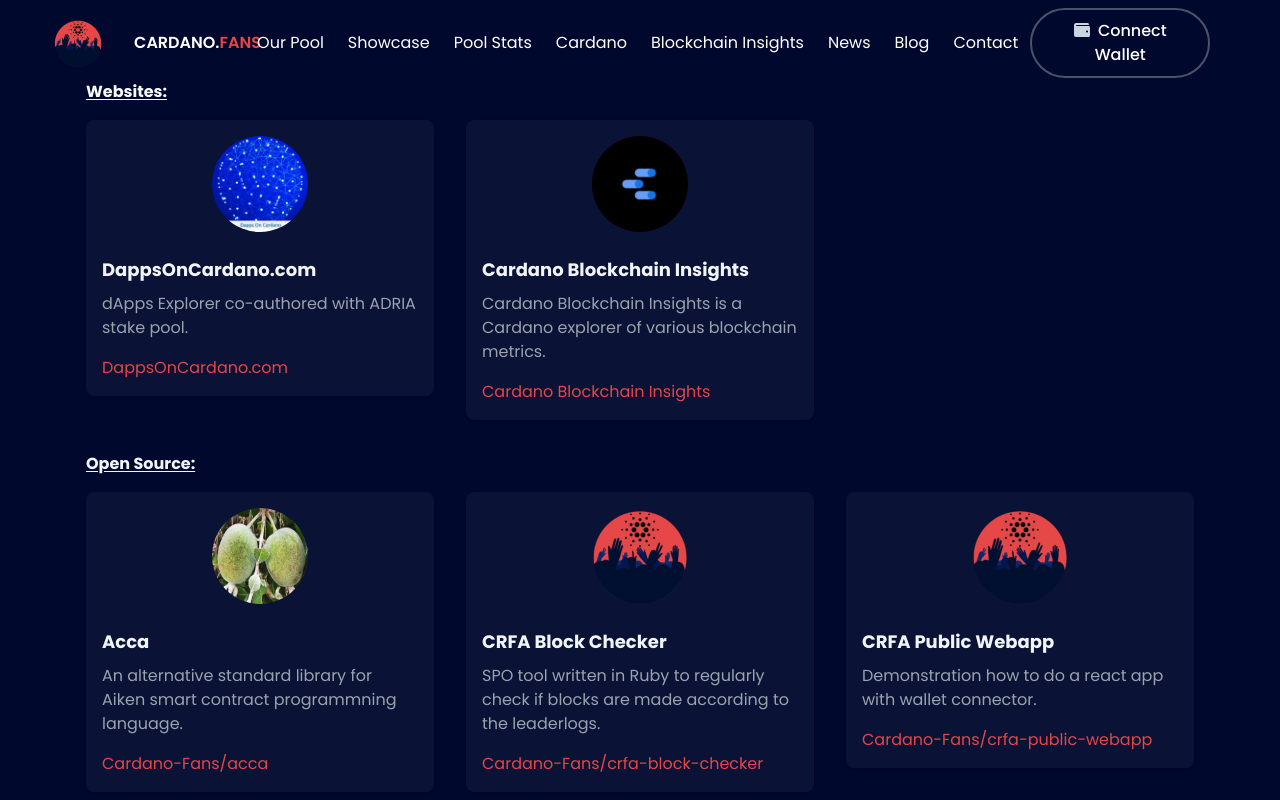
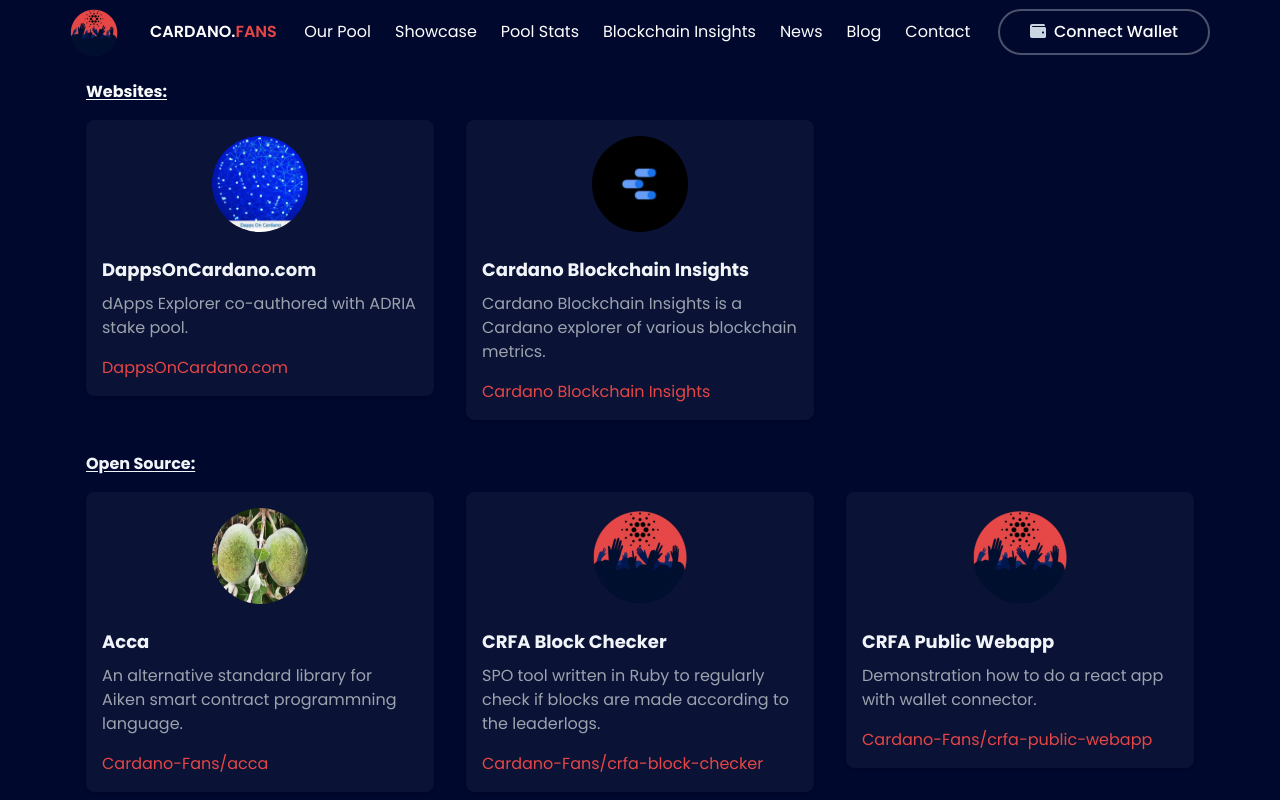
Before and after one commit to Cardano-Fans/crfa-public-webapp, a Next.js app: page /our-work in a window 1280 px wide. Shown: the top 800 px of the page. Built offline with nearby package versions, Linux system fonts and the light colour scheme.

Commit message:
header fixes

```diff
--- a/components/shared/Header.tsx
+++ b/components/shared/Header.tsx
@@ -64,17 +64,13 @@ export const Header: React.FC = () => {
                   <a>Showcase</a>
                 </Link>
               </li>
+
               <li className="nav-link">
                 <Link href="/pool-stats" passHref>
                   <a>Pool Stats</a>
                 </Link>
               </li>
 
-              <li className="nav-link">
-                <Link href="/#cardano" passHref>
-                  <a>Cardano</a>
-                </Link>
-              </li>
               <li className="nav-link">
                 <Link href="/cardano-blockchain-insight" passHref>
                   <a>Blockchain Insights</a>
@@ -125,21 +121,25 @@ export const Header: React.FC = () => {
                           <a>Our Pool</a>
                         </Link>
                       </li>
+
                       <li className="menu-item">
-                        <Link href="/#cardano" passHref>
-                          <a>Cardano</a>
+                        <a href="https://cardano.fans/our-work/">
+                          Showcase
+                        </a>
+                      </li>
+
+                      <li className="menu-item">
+                        <Link href="/pool-stats" passHref>
+                          <a>Pool Stats</a>
                         </Link>
                       </li>
+
                       <li className="menu-item">
                         <a href="https://cardano.fans/cardano-blockchain-insight/">
                           Cardano Blockchain Insights
                         </a>
                       </li>
-                      <li className="menu-item">
-                        <a href="https://cardano.fans/our-work/">
-                          Our Work
-                        </a>
-                      </li>
+
                       <li className="menu-item">
                         <Link href="/#news" passHref>
                           <a>News</a>
```
